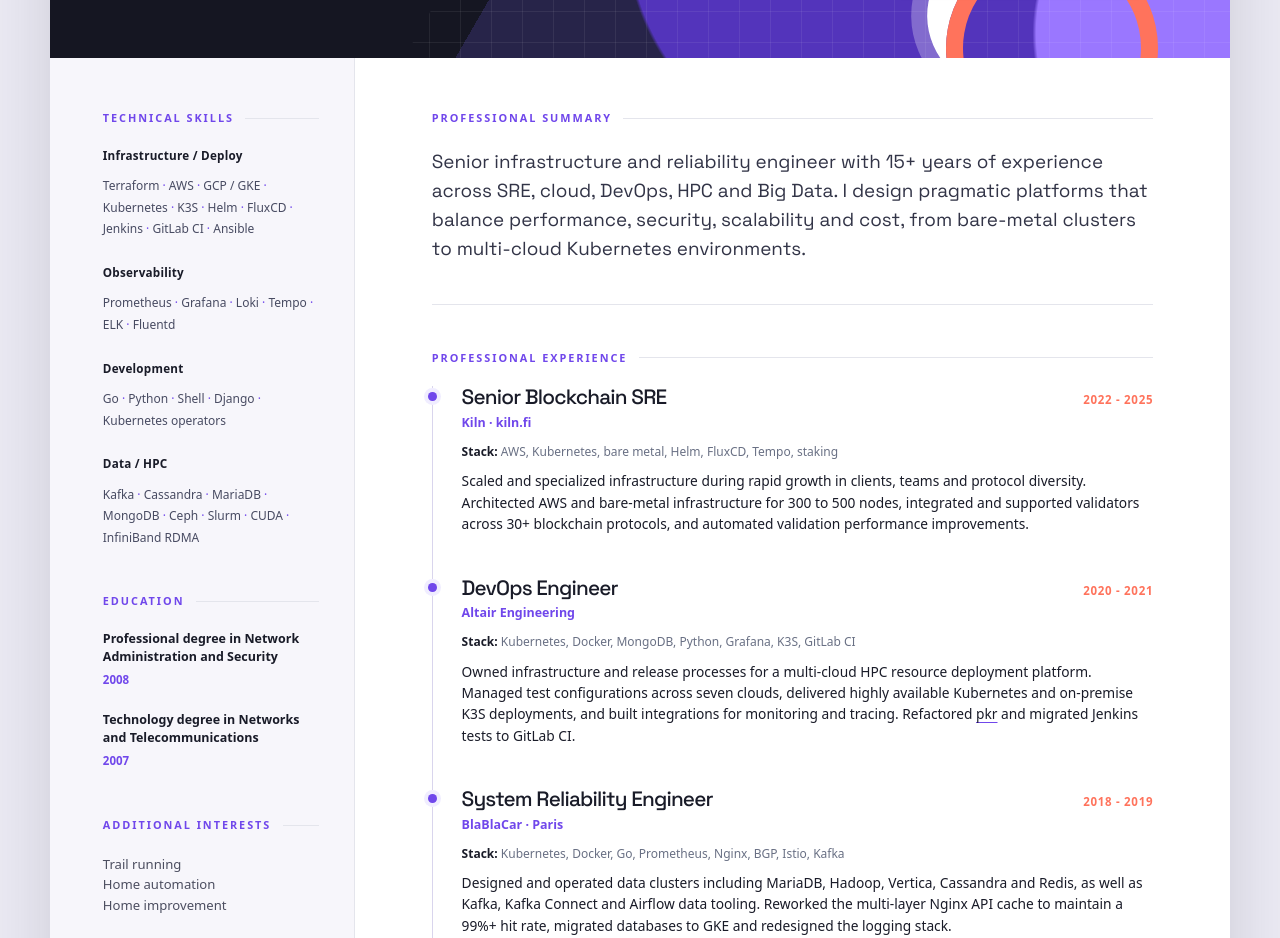
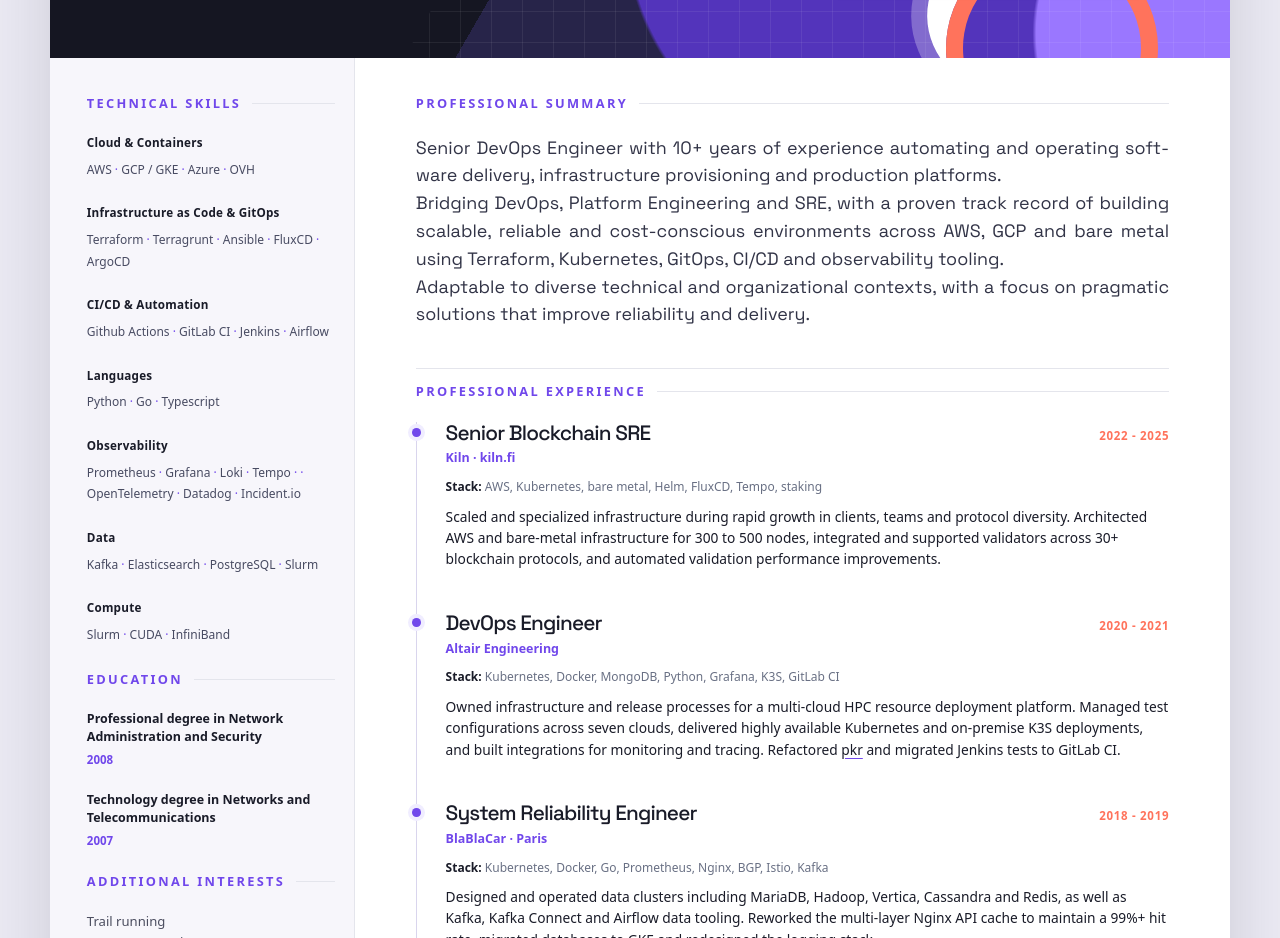
Before and after one commit to redref/self-resume, a website: page index.html in a window 1280 px wide. Shown: the part 375-1313 px from the top of the page. Drawn offline with Linux system fonts and the light colour scheme; a web font is replaced by a local one.

Commit message:
Summary/edit

```diff
--- a/index.html
+++ b/index.html
@@ -32,14 +32,14 @@
         .hero h2 { margin: 0; color: #e6e4f3; font-size: 1.05rem; font-weight: 500; letter-spacing: .015em; }
         .contact { align-self: center; min-width: 215px; padding: 1rem 1.1rem; border-radius: .4rem; background: rgba(20, 18, 44, .18); box-shadow: 0 14px 28px rgba(13, 10, 31, .32); backdrop-filter: blur(3px); font-size: .87rem; text-align: right; text-shadow: 0 2px 10px rgba(0, 0, 0, .55); } .contact p { margin: .28rem 0; } .contact a { color: #fff; text-decoration-color: #ffb3a6; }
         .layout { display: grid; grid-template-columns: 305px minmax(0, 1fr); }
-        aside { padding: 3.25rem 2.2rem 3rem 3.3rem; background: #f7f6fb; border-right: 1px solid var(--line); }
-        main { padding: 3.25rem 4.8rem 4rem; }
-        .section { margin-bottom: 2.8rem; } .section:last-child { margin-bottom: 0; }
-        .section-title { display: flex; align-items: center; gap: .7rem; margin-bottom: 1.25rem; color: var(--violet); font-size: .68rem; font-weight: 800; letter-spacing: .18em; text-transform: uppercase; }
+        aside { padding: 2.25rem 1.2rem 3rem 2.3rem; background: #f7f6fb; border-right: 1px solid var(--line); }
+        main { padding: 2.25rem 3.8rem 3rem; }
+        .section { margin-bottom: 0.8rem; } .section:last-child { margin-bottom: 0; }
+        .section-title { display: flex; align-items: center; gap: .7rem; margin-bottom: 1.25rem; color: var(--violet); font-size: .80rem; font-weight: 800; letter-spacing: .18em; text-transform: uppercase; }
         .section-title::after { content: ""; height: 1px; flex: 1; background: var(--line); }
-        .profile { margin: 0; padding: 0 0 2.5rem; border-bottom: 1px solid var(--line); font-family: "Space Grotesk", ui-sans-serif, sans-serif; font-size: 1.18rem; line-height: 1.55; color: #323447; }
-        .skill-group { margin-bottom: 1.5rem; } .skill-group strong { display: block; margin-bottom: .65rem; font-size: .73rem; letter-spacing: .02em; }
-        .tags { color: #484b62; font-size: .75rem; line-height: 1.8; } .tag { display: inline; } .tag + .tag::before { content: " · "; color: var(--violet); }
+        .profile { margin: 0; padding: 0 0 2.5rem; border-bottom: 1px solid var(--line); font-family: "Space Grotesk", ui-sans-serif, sans-serif; font-size: 1.12rem; line-height: 1.55; color: #323447; text-align: justify; text-align-last: left; hyphens: auto; }
+        .skill-group { margin-bottom: 1.5rem; text-align: left; } .skill-group strong { display: block; margin-bottom: .42rem; color: var(--ink); font-size: .73rem; letter-spacing: .02em; }
+        .tags { color: #484b62; font-size: .75rem; line-height: 1.8; text-align: left; } .tag { display: inline; } .tag + .tag::before { content: " · "; color: var(--violet); }
         .education-item { margin-bottom: 1.25rem; } .education-item strong { display: block; font-size: .78rem; line-height: 1.45; } .education-item span { display: inline-block; margin-top: .28rem; color: var(--violet); font-size: .72rem; font-weight: 700; }
         .job { position: relative; margin: 0; padding: 0 0 2.1rem 1.8rem; border-left: 1px solid #d9d5ed; } .job::before { content: ""; position: absolute; width: .55rem; height: .55rem; left: -.31rem; top: .38rem; border-radius: 50%; background: var(--violet); box-shadow: 0 0 0 4px var(--violet-soft); } .job:last-child { padding-bottom: 0; }
         .job-head { display: flex; justify-content: space-between; gap: 1rem; align-items: baseline; } .job h3 { margin-bottom: .18rem; font-family: "Space Grotesk", ui-sans-serif, sans-serif; font-size: 1.3rem; font-weight: 500; line-height: 1.15; letter-spacing: -.04em; }
@@ -76,12 +76,12 @@
     <article class="resume">
         <header class="hero">
             <div>
-                <p class="eyebrow">Infrastructure · Reliability · Scale</p>
+                <p class="eyebrow">Devops · Observability · Reliability · Scale</p>
                 <h1>Anthony<br>BESCOND</h1>
-                <h2>Senior SRE | Kubernetes &amp; Multi-Cloud Expert</h2>
+                <h2>Senior Devops Engineer | CI/CD | Kubernetes &amp; Multi-Cloud</h2>
             </div>
             <div class="contact">
-                <p>France · Open to international work</p>
+                <p>France (Remote) · Open to international work</p>
                 <p>+33 (0)6 87 79 01 99</p>
                 <p>anthony(at)bescond09.fr</p>
                 <p><a href="https://github.com/redref?tab=repositories">github.com/redref</a></p>
@@ -92,10 +92,13 @@
             <aside>
                 <section class="section">
                     <h2 class="section-title">Technical Skills</h2>
-                    <div class="skill-group"><strong>Infrastructure / Deploy</strong><div class="tags"><span class="tag">Terraform</span><span class="tag">AWS</span><span class="tag">GCP / GKE</span><span class="tag">Kubernetes</span><span class="tag">K3S</span><span class="tag">Helm</span><span class="tag">FluxCD</span><span class="tag">Jenkins</span><span class="tag">GitLab CI</span><span class="tag">Ansible</span></div></div>
-                    <div class="skill-group"><strong>Observability</strong><div class="tags"><span class="tag">Prometheus</span><span class="tag">Grafana</span><span class="tag">Loki</span><span class="tag">Tempo</span><span class="tag">ELK</span><span class="tag">Fluentd</span></div></div>
-                    <div class="skill-group"><strong>Development</strong><div class="tags"><span class="tag">Go</span><span class="tag">Python</span><span class="tag">Shell</span><span class="tag">Django</span><span class="tag">Kubernetes operators</span></div></div>
-                    <div class="skill-group"><strong>Data / HPC</strong><div class="tags"><span class="tag">Kafka</span><span class="tag">Cassandra</span><span class="tag">MariaDB</span><span class="tag">MongoDB</span><span class="tag">Ceph</span><span class="tag">Slurm</span><span class="tag">CUDA</span><span class="tag">InfiniBand RDMA</span></div></div>
+                    <div class="skill-group"><strong>Cloud &amp; Containers</strong><div class="tags"><span class="tag">AWS</span> <span class="tag">GCP / GKE</span> <span class="tag">Azure</span> <span class="tag">OVH</span></div></div>
+                    <div class="skill-group"><strong>Infrastructure as Code &amp; GitOps</strong><div class="tags"><span class="tag">Terraform</span> <span class="tag">Terragrunt</span> <span class="tag">Ansible</span> <span class="tag">FluxCD</span> <span class="tag">ArgoCD</span></div></div>
+                    <div class="skill-group"><strong>CI/CD &amp; Automation</strong><div class="tags"><span class="tag">Github Actions</span> <span class="tag">GitLab CI</span> <span class="tag">Jenkins</span> <span class="tag">Airflow</span></div></div>
+                    <div class="skill-group"><strong>Languages</strong><div class="tags"> <span class="tag">Python</span> <span class="tag">Go</span> <span class="tag">Typescript</span></div></div>
+                    <div class="skill-group"><strong>Observability</strong><div class="tags"><span class="tag">Prometheus</span> <span class="tag">Grafana</span> <span class="tag">Loki</span> <span class="tag">Tempo</span> <span class="tag"></span> <span class="tag">OpenTelemetry</span> <span class="tag">Datadog</span> <span class="tag">Incident.io</span></div></div>
+                    <div class="skill-group"><strong>Data</strong><div class="tags"><span class="tag">Kafka</span> <span class="tag">Elasticsearch</span> <span class="tag">PostgreSQL</span> <span class="tag">Slurm</span></div></div>
+                    <div class="skill-group"><strong>Compute</strong><div class="tags"><span class="tag">Slurm</span> <span class="tag">CUDA</span> <span class="tag">InfiniBand</span></div></div>
                 </section>
 
                 <section class="section">
@@ -113,7 +116,7 @@
             <main>
                 <section class="section">
                     <h2 class="section-title">Professional Summary</h2>
-                    <p class="profile">Senior infrastructure and reliability engineer with 15+ years of experience across SRE, cloud, DevOps, HPC and Big Data. I design pragmatic platforms that balance performance, security, scalability and cost, from bare-metal clusters to multi-cloud Kubernetes environments.</p>
+                    <p class="profile">Senior DevOps Engineer with 10+ years of experience automating and operating software delivery, infrastructure provisioning and production platforms.<br />Bridging DevOps, Platform Engineering and SRE, with a proven track record of building scalable, reliable and cost-conscious environments across AWS, GCP and bare metal using Terraform, Kubernetes, GitOps, CI/CD and observability tooling.<br />Adaptable to diverse technical and organizational contexts, with a focus on pragmatic solutions that improve reliability and delivery.</p>
                 </section>
 
                 <section class="section">
```
Also changed, not shown: 1 other file.
